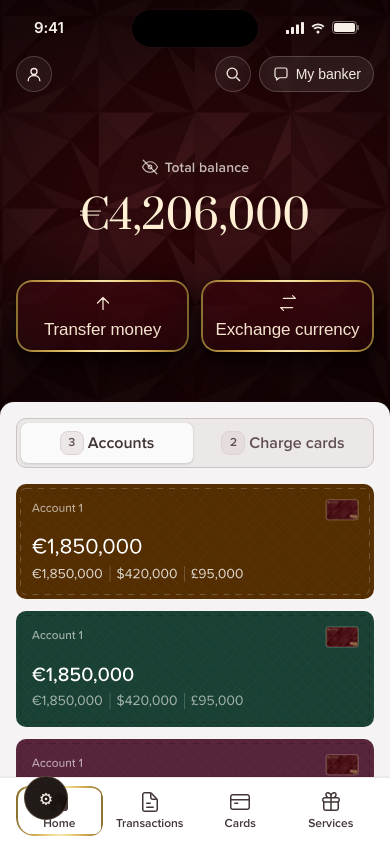
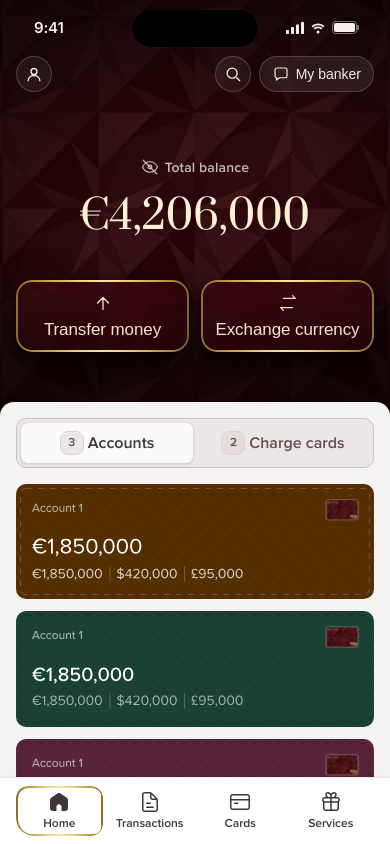
Before and after one commit to zikosichi/insignia-demos, a React (Vite) app: page / in a window 390 px wide. Built offline with nearby package versions, Linux system fonts and the light colour scheme.

Commit message:
Force-hide hero tuner on mobile (.hero-tuner--closed was winning)
Co-Authored-By: Claude Opus 4.7 (1M context) <noreply@anthropic.com>

```diff
--- a/src/prototypes/Prototypes.css
+++ b/src/prototypes/Prototypes.css
@@ -1233,7 +1233,8 @@
    reflection / parallax knobs. Remove when finalized.
    ───────────────────────────────────────────────────────── */
 @media (max-width: 700px) {
-  .hero-tuner { display: none; }
+  /* !important so it beats .hero-tuner--closed { display: flex } below */
+  .hero-tuner { display: none !important; }
 }
 
 .hero-tuner {
```
